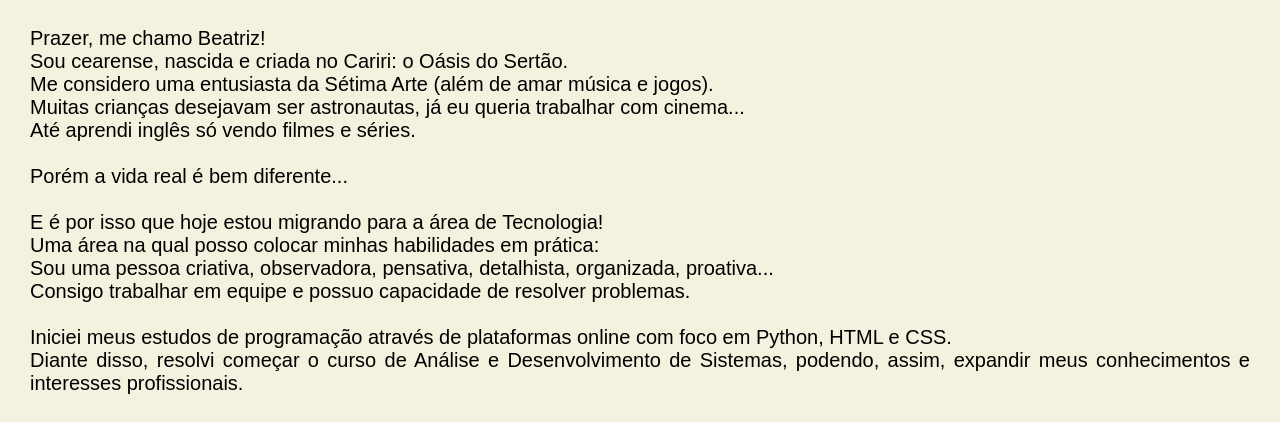
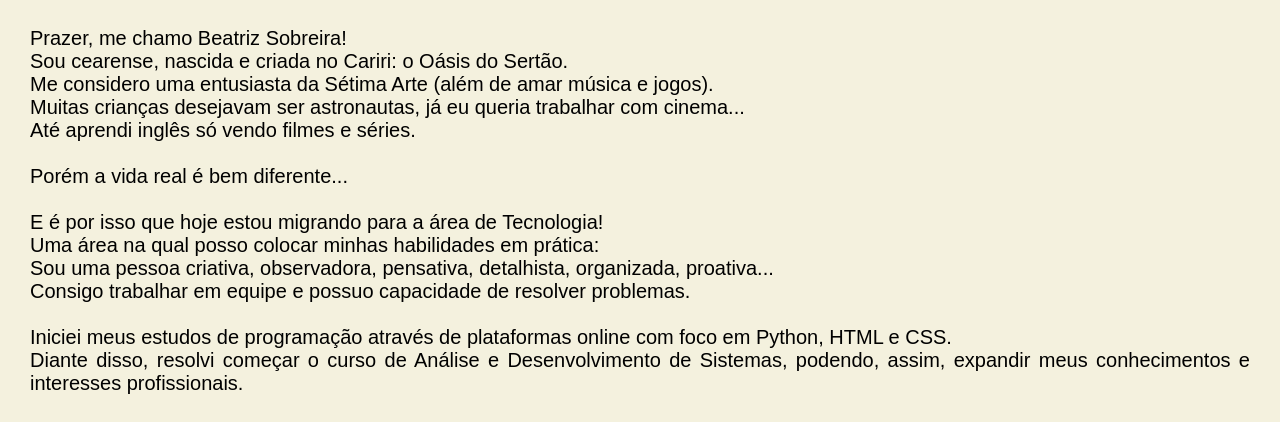
Before and after one commit to beatriz-sobreira/beatriz-sobreira.github.io, a plain HTML site: page index.html in a window 1280 px wide. Shown: the part 344-766 px from the top of the page. Drawn offline with Linux system fonts and the light colour scheme; a web font is replaced by a local one.

```diff
--- a/index.html
+++ b/index.html
@@ -24,7 +24,7 @@
     <div>
         <h2>Sobre</h2>
         <p>
-            Prazer, me chamo Beatriz!
+            Prazer, me chamo Beatriz Sobreira!
             <br>
             Sou cearense, nascida e criada no Cariri: o Oásis do Sertão.
             <br>
```
